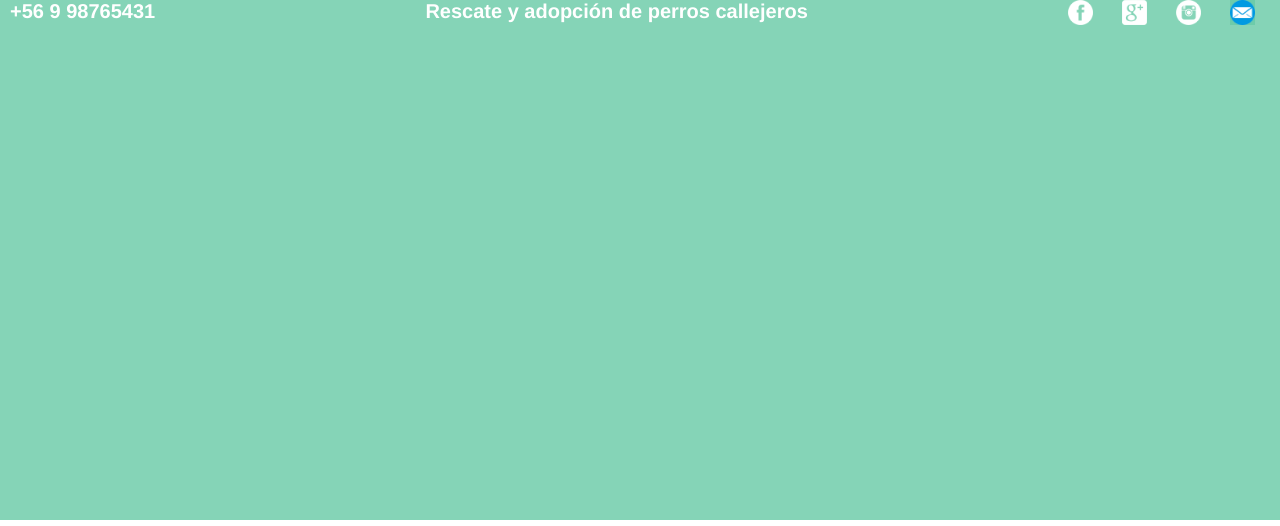
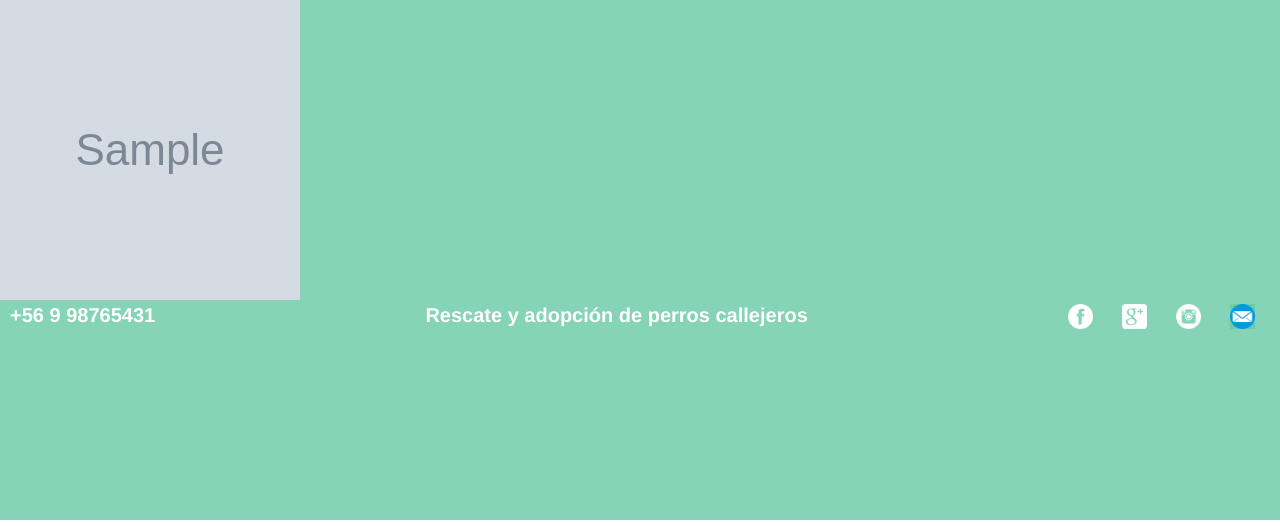
Before and after one commit to hecjara/misperris, a Django app: page / in a window 1280 px wide; the page is wider, and only the part inside the window is pictured. Shown: the part 70-596 px from the top of that part. Run offline with Django 3.2, Linux system fonts and the light colour scheme; tables that the repository leaves empty hold one stand-in row (values such as "Sample post"); grey boxes marked "Sample" are stand-in pictures; some libraries are stand-ins or nearby versions.

Commit message:
imagenes al landing agregadas

```diff
--- a/core/static/core/js/landing.js
+++ b/core/static/core/js/landing.js
@@ -5,5 +5,6 @@ $(document).ready(function(){
         captions:true,
         auto: true,
         autoControls: true
+
     });
 });
--- a/core/templates/core/base.html
+++ b/core/templates/core/base.html
@@ -59,6 +59,34 @@
 
     <div class="landing">
 
+            <div class="slider">
+                    <div>
+
+                        {% for p in perros %}
+
+
+                            <img src="{{ p.imagen.url }}" alt="" width="300" height="300">
+
+
+
+                        {% endfor %}
+
+
+                    </div>
+
+                  </div>
+
+
+
+
+
+
+
+
+
+
+
+
             <!--
 
             <div class="slider">
--- a/core/views.py
+++ b/core/views.py
@@ -9,11 +9,18 @@ from django.http import HttpResponseRedirect, Http404
 
 
 def home(request):
-    return render(request, 'core/home.html')
+    perros = PerroFundacion.objects.filter(estado=1)
+    return render(request, 'core/home.html',
+    {
+        'perros':perros
+    })
 
 
 def galeria(request):
     return render(request, 'core/galeria.html')
+
+
+
 
 
 
@@ -58,6 +65,16 @@ def formulario(request):
             variables['mensaje'] = 'No se ha podido guardar'
 
     return render(request, 'core/formulario.html', variables)
+
+
+
+
+
+
+
+
+
+
 
 
 # CRUD PERROS FUNDACION
```
